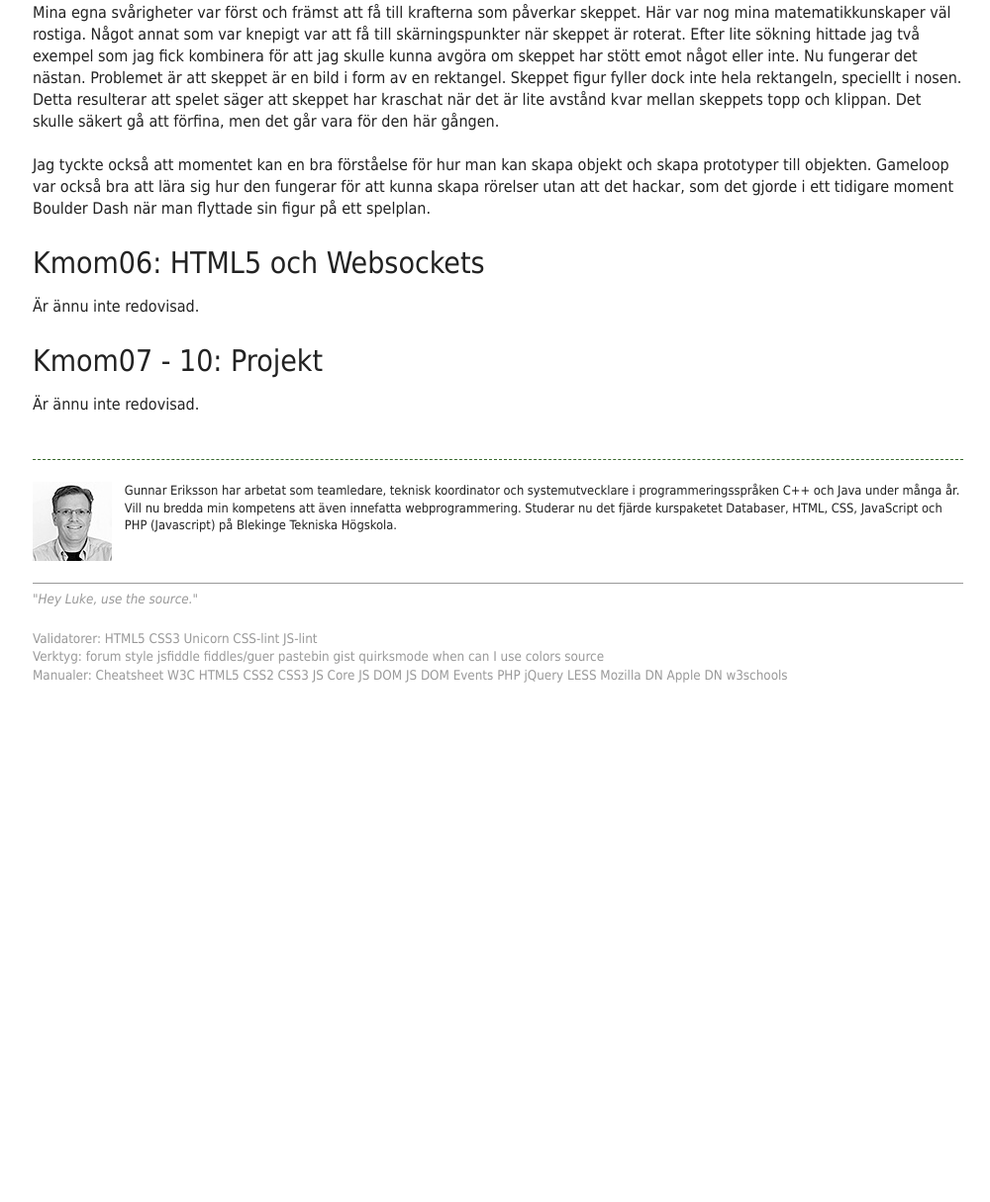
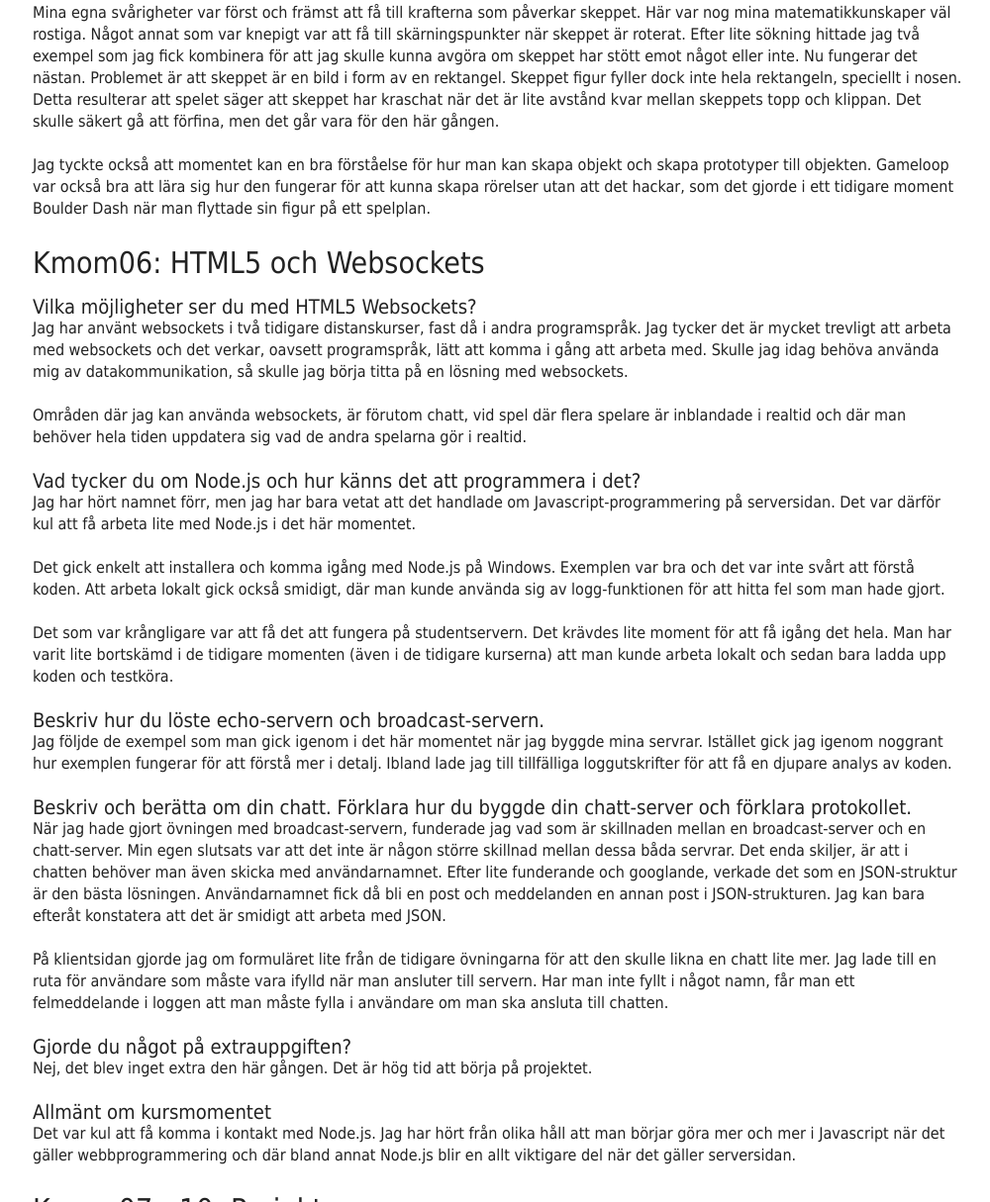
Before and after one commit to GunnarEriksson/javascript, a PHP site: page /report.php in a window 1280 px wide. Shown: the part 5285-6500 px from the top of the page at 99% size, without its empty margins (137-1137 px from the left). Before the commit the page ends 5975 px from the top, so only its background shows below. Run offline with PHP 8.4, Linux system fonts and the light colour scheme; style sheets or scripts are compiled from the project's sources; some libraries are stand-ins or nearby versions.

Commit message:
Updated files for webserver located at BTH

```diff
--- a/kmom06/broadcast-server/broadcast-server.js
+++ b/kmom06/broadcast-server/broadcast-server.js
@@ -1,4 +1,5 @@
-var port = 1337;
+//var port = 1337;
+var port = 8059;
 var broadcastTo = [];
 var wsServer;
 
@@ -20,7 +21,8 @@ httpServer.listen(port, function() {
 
 // Require the modules we need
 //var WebSocketServer = require('websocket').server;
-var WebSocketServer = require('../../../../node_modules/websocket').server;
+//var WebSocketServer = require('../../../../node_modules/websocket').server;
+var WebSocketServer = require('/home/saxon/students/20161/guer16/node_modules/websocket').server;
 
 // Create an object for the websocket
 // https://github.com/Worlize/WebSocket-Node/wiki/Documentation
--- a/kmom06/broadcast-server/index.php
+++ b/kmom06/broadcast-server/index.php
@@ -9,7 +9,7 @@ include(__DIR__ . "/../incl/header.php");
     <div id='flash'>
         <form id='client-form'>
             <p>
-                <label>Adress: </label><br/><input id='url' value='ws://localhost:1337'/>
+                <label>Adress: </label><br/><input id='url' value='ws://nodejs1.student.bth.se:8059'/>
                 <input id='connect' type='button' value='Anslut'/>
                 <input id='disconnect' type='button' value='Stäng ned'/>
             </p>
--- a/kmom06/chat/chat-server.js
+++ b/kmom06/chat/chat-server.js
@@ -1,4 +1,5 @@
-var port = 1337;
+//var port = 1337;
+var port = 8069;
 var broadcastTo = [];
 var wsServer;
 
@@ -20,7 +21,8 @@ httpServer.listen(port, function() {
 
 // Require the modules we need
 //var WebSocketServer = require('websocket').server;
-var WebSocketServer = require('../../../../node_modules/websocket').server;
+//var WebSocketServer = require('../../../../node_modules/websocket').server;
+var WebSocketServer = require('/home/saxon/students/20161/guer16/node_modules/websocket').server;
 
 // Create an object for the websocket
 // https://github.com/Worlize/WebSocket-Node/wiki/Documentation
--- a/kmom06/chat/index.php
+++ b/kmom06/chat/index.php
@@ -9,7 +9,7 @@ include(__DIR__ . "/../incl/header.php");
     <div id='flash'>
         <form id='client-form'>
             <p>
-                <label>Adress: </label><br/><input id='url' value='ws://localhost:1337'/>
+                <label>Adress: </label><br/><input id='url' value='ws://nodejs1.student.bth.se:8069'/>
                 <input id='connect' type='button' value='Anslut'/>
                 <input id='disconnect' type='button' value='Stäng ned'/>
             </p>
--- a/kmom06/echo-server/echo-server.js
+++ b/kmom06/echo-server/echo-server.js
@@ -1,4 +1,5 @@
-var port = 1337;
+//var port = 1337;
+var port = 8059;
 var wsServer;
 
 // Require the modules we need
@@ -19,7 +20,8 @@ httpServer.listen(port, function() {
 
 // Require the modules we need
 //var WebSocketServer = require('websocket').server;
-var WebSocketServer = require('../../../../node_modules/websocket').server;
+//var WebSocketServer = require('../../../../node_modules/websocket').server;
+var WebSocketServer = require('/home/saxon/students/20161/guer16/node_modules/websocket').server;
 
 // Create an object for the websocket
 // https://github.com/Worlize/WebSocket-Node/wiki/Documentation
--- a/kmom06/echo-server/index.php
+++ b/kmom06/echo-server/index.php
@@ -9,7 +9,7 @@ include(__DIR__ . "/../incl/header.php");
     <div id='flash'>
         <form id='client-form'>
             <p>
-                <label>Adress: </label><br/><input id='url' value='ws://localhost:1337'/>
+                <label>Adress: </label><br/><input id='url' value='ws://nodejs1.student.bth.se:8059'/>
                 <input id='connect' type='button' value='Anslut'/>
                 <input id='disconnect' type='button' value='Stäng ned'/>
             </p>
--- a/kmom06/me/report.php
+++ b/kmom06/me/report.php
@@ -300,7 +300,52 @@ include(__DIR__ . "/../incl/header.php");
     figur på ett spelplan.</p>
 
     <h2>Kmom06: HTML5 och Websockets</h2>
-    <p>Är ännu inte redovisad.</p>
+    <h4>Vilka möjligheter ser du med HTML5 Websockets?</h4>
+    <p>Jag har använt websockets i två tidigare distanskurser, fast då i andra programspråk. Jag tycker det
+    är mycket trevligt att arbeta med websockets och det verkar, oavsett programspråk, lätt att komma i gång
+    att arbeta med. Skulle jag idag behöva använda mig av datakommunikation, så skulle jag börja titta på en
+    lösning med websockets.</p>
+
+    <p>Områden där jag kan använda websockets, är förutom chatt, vid spel där flera spelare är inblandade i
+    realtid och där man behöver hela tiden uppdatera sig vad de andra spelarna gör i realtid.</p>
+
+    <h4>Vad tycker du om Node.js och hur känns det att programmera i det?</h4>
+    <p>Jag har hört namnet förr, men jag har bara vetat att det handlade om Javascript-programmering på
+    serversidan. Det var därför kul att få arbeta lite med Node.js i det här momentet.</p>
+
+    <p>Det gick enkelt att installera och komma igång med Node.js på Windows. Exemplen var bra och det var
+    inte svårt att förstå koden. Att arbeta lokalt gick också smidigt, där man kunde använda sig av logg-funktionen
+    för att hitta fel som man hade gjort.</p>
+
+    <p>Det som var krångligare var att få det att fungera på studentservern. Det krävdes lite moment för att
+    få igång det hela. Man har varit lite bortskämd i de tidigare momenten (även i de tidigare kurserna) att man
+    kunde arbeta lokalt och sedan bara ladda upp koden och testköra.</p>
+
+    <h4>Beskriv hur du löste echo-servern och broadcast-servern.</h4>
+    <p>Jag följde de exempel som man gick igenom i det här momentet när jag byggde mina servrar. Istället gick
+    jag igenom noggrant hur exemplen fungerar för att förstå mer i detalj. Ibland lade jag till tillfälliga
+    loggutskrifter för att få en djupare analys av koden.</p>
+
+    <h4>Beskriv och berätta om din chatt. Förklara hur du byggde din chatt-server och förklara protokollet.</h4>
+    <p>När jag hade gjort övningen med broadcast-servern, funderade jag vad som är skillnaden mellan en
+    broadcast-server och en chatt-server. Min egen slutsats var att det inte är någon större skillnad mellan
+    dessa båda servrar. Det enda skiljer, är att i chatten behöver man även skicka med användarnamnet. Efter
+    lite funderande och googlande, verkade det som en JSON-struktur är den bästa lösningen. Användarnamnet fick
+    då bli en post och meddelanden en annan post i JSON-strukturen. Jag kan bara efteråt konstatera att det är
+    smidigt att arbeta med JSON.</p>
+
+    <p>På klientsidan gjorde jag om formuläret lite från de tidigare övningarna för att den skulle likna en
+    chatt lite mer. Jag lade till en ruta för användare som måste vara ifylld när man ansluter till servern.
+    Har man inte fyllt i något namn, får man ett felmeddelande i loggen att man måste fylla i användare om
+    man ska ansluta till chatten.</p>
+
+    <h4>Gjorde du något på extrauppgiften?</h4>
+    <p>Nej, det blev inget extra den här gången. Det är hög tid att börja på projektet.</p>
+
+    <h4>Allmänt om kursmomentet</h4>
+    <p>Det var kul att få komma i kontakt med Node.js. Jag har hört från olika håll att man börjar göra mer och
+    mer i Javascript när det gäller webbprogrammering och där bland annat Node.js blir en allt viktigare del
+    när det gäller serversidan.</p>
 
     <h2>Kmom07 - 10: Projekt</h2>
     <p>Är ännu inte redovisad.</p>
```
